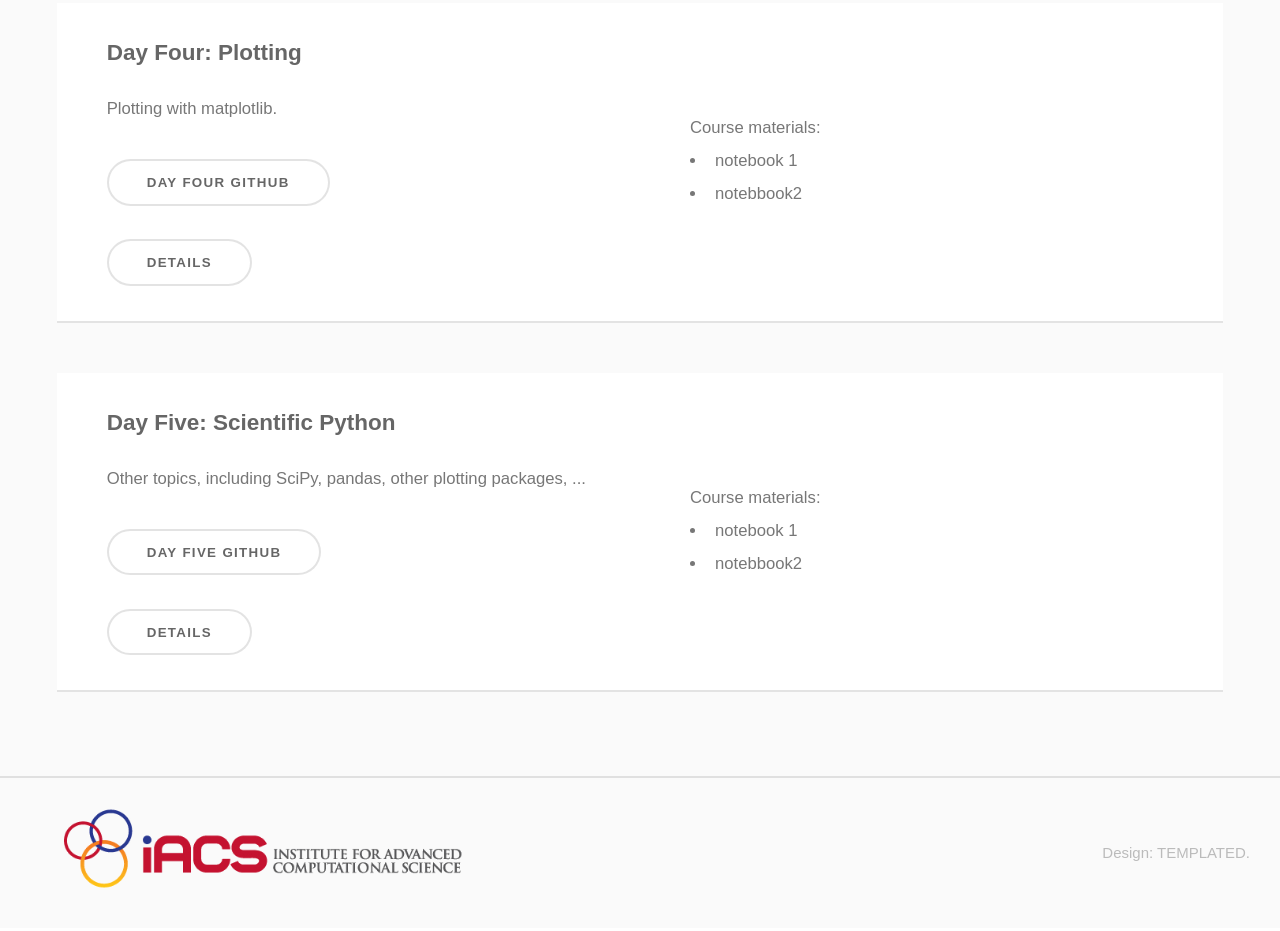
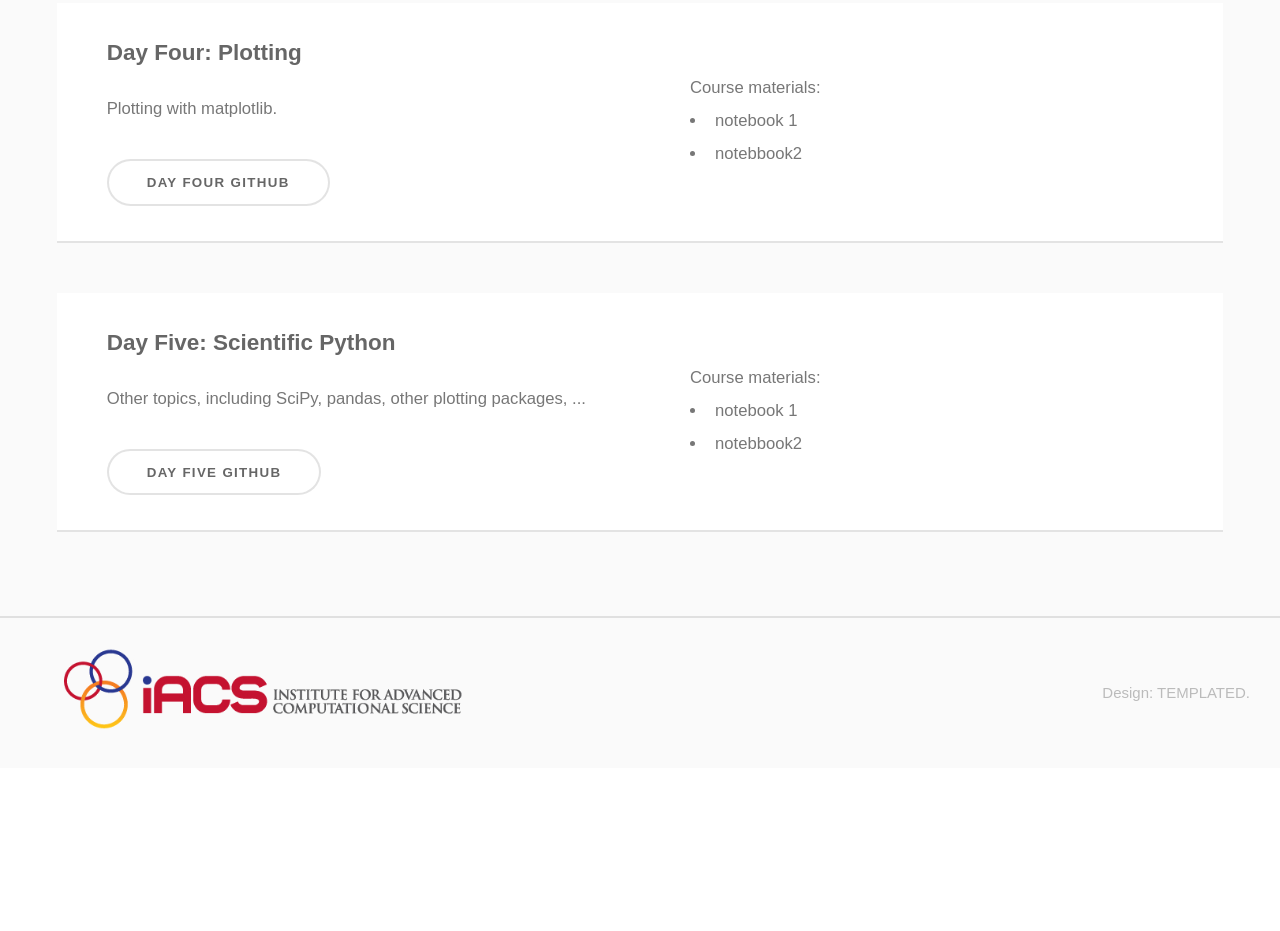
Before and after one commit to sbu-python-summer/sbu-python-summer.github.io, a plain HTML site: page index.html in a window 1280 px wide. Shown: the part 2004-2935 px from the top of the page. After the commit the page ends 2779 px from the top, so only its background shows below. Drawn offline with Linux system fonts and the light colour scheme.

Commit message:
remove extra buttons

```diff
--- a/index.html
+++ b/index.html
@@ -139,9 +139,6 @@
 	    <ul class="actions">
 	      <li><a href="https://github.com/sbu-python-summer/python-tutorial/tree/master/day-4" class="button alt">Day Four Github</a></li>
 	    </ul>
-	    <ul class="actions">
-	      <li><a href="#" class="button alt">Details</a></li>
-	    </ul>
 	  </div>
 	  <div class="content">
 	    Course materials:
@@ -158,9 +155,6 @@
 	    <p>Other topics, including SciPy, pandas, other plotting packages, ...</p>
 	    <ul class="actions">
 	      <li><a href="https://github.com/sbu-python-summer/python-tutorial/tree/master/day-5" class="button alt">Day Five Github</a></li>
-	    </ul>
-	    <ul class="actions">
-	      <li><a href="#" class="button alt">Details</a></li>
 	    </ul>
 	  </div>
 	  <div class="content">
```
